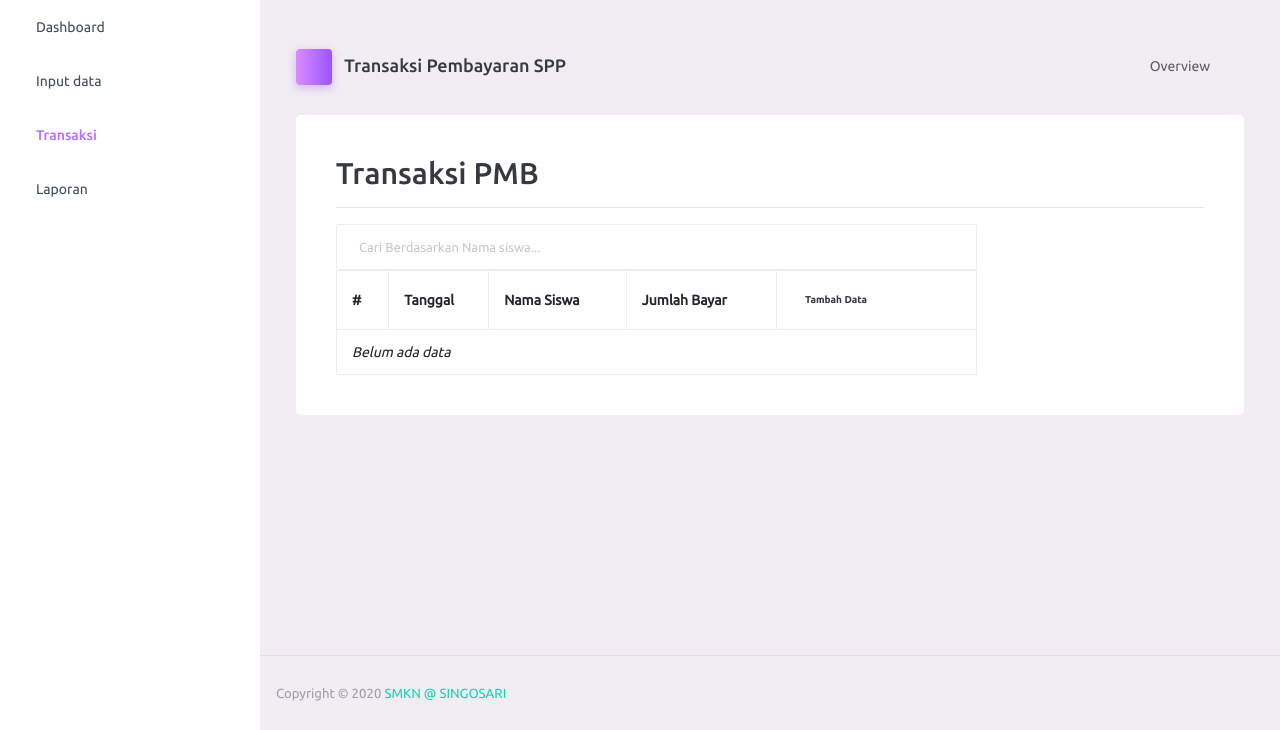
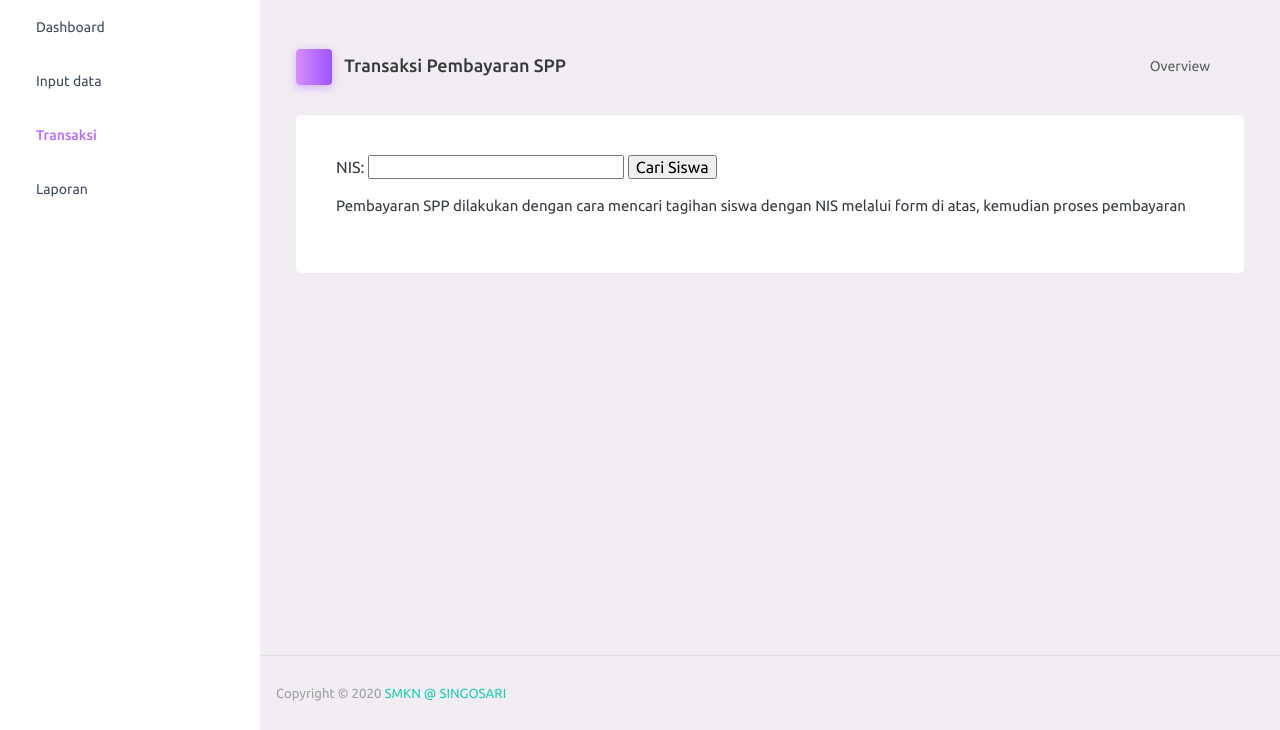
Before and after one commit to dimas-aja/lu, a PHP site: page /admin/transaksi.php in a window 1280 px wide. Shown: the part 70-800 px from the top of the page. Run offline with PHP 8.4, Linux system fonts and the light colour scheme; a user stored in the database is signed in; data that the repository does not hold is empty; some web fonts are replaced.

Commit message:
database e koneks

```diff
--- a/admin/transaksi.php
+++ b/admin/transaksi.php
@@ -1,6 +1,6 @@
 
       <?php
-      include 'koneks.php';
+
 include '_navbar.php';
  ?>
 
@@ -28,101 +28,50 @@ include '_navbar.php';
   <div class="col-13" >
    <div class="card">
     <div class="card-body">
-       <?php
+       <form method="get" action="">
+  NIS: <input type="text" name="nisn" />
+  <input type="submit" name="cari" value="Cari Siswa" />
+</form>
 
-        include 'koneksi.php';
+<?php
+include 'koneks.php';
+
+if(isset($_GET['nisn']) && $_GET['nisn']!=''){
+  $sqlSiswa = mysqli_query($konek, "SELECT siswa.*,pembayaran .* FROM siswa,pembayaran");
+  $ds=mysqli_fetch_array($sqlSiswa);
+  $nisn = $ds['nisn'];
+?>
+
+<h3>Biodata Siswa</h3>
+<table>
+    <tr>
+    <td>Tahun Ajaran</td>
+    <td>:</td>
+    <td><?php echo $ds['nisn']; ?></td>
+  </tr>
+  <tr>
+    <td>NIS</td>
+    <td>:</td>
+    <td><?php echo $ds['nis']; ?></td>
+  </tr>
+  <tr>
+    <td>Nama Siswa</td>
+    <td>:</td>
+    <td><?php echo $ds['nama']; ?></td>
+  </tr>
+  <tr>
+    <td>Kelas</td>
+    <td>:</td>
+    <td><?php echo $ds['id_kelas']; ?></td>
+  </tr>
+
+</table>
 
 
+<?php
+}
+?>
 
-     $sql = mysql_query("SELECT * FROM pembayaran ORDER BY nisn DESC");
-
-    echo '<h2>Transaksi PMB</h2><hr>';
-
-      echo '<div class="row">';
-
-    echo '<div class="col-md-9"><table class="table table-bordered" id="tampil">';
-
-     echo '<input type="text" id="search" class="form-control" placeholder="Cari Berdasarkan Nama siswa...">';
-
-    echo '<tr class="info"><th>#</th><th width="100">Tanggal</th><th>Nama Siswa</th><th>Jumlah Bayar</th>';
-
-    echo '<th width="200"><a href="./admin.php?hlm=bayar_pmb&sub=pmb&aksi=baru" class="btn btn-default btn-xs">Tambah Data</a></th></tr>';
-
-
-
-if (isset($_POST['search'])) {
-
-  require_once 'koneksi.php';
-
-  $no = 1;
-
-  $search = $_POST['search'];
-
-  $sql=mysql_query("SELECT pembayaran.nis, pembayaran.tgl_bayar, sum(pembayaran.jumlah) as total from pembayaran WHERE pembayaran.nis group by pembayaran.nis ASC");
-
-      $noo = 1;
-
-      $bb=0;
-
-      while(list($nis,$tgl_bayar,$total) = mysql_fetch_array($sql)){
-
-        echo '<tr><td>'.$noo.'</td>';
-
-        echo '<td>'.$nis.'</td>';
-
-        $qprodi = mysql_query("SELECT nama FROM siswa WHERE siswa.nis = '$nis' nama LIKE '%".$search."%' ");
-
-        list($nama) = mysql_fetch_array($qprodi);
-
-        echo '<td>'.$nama.'</td>';
-
-        echo '<td>'.date('d M Y', strtotime($tgl_bayar)).'</td>';
-
-        echo '<td align=right>'.number_format($total).'</td>';
-
-        echo '</tr>';
-
-        $noo++;
-
-      }
-
-
-
-      $sqll = mysql_query("SELECT SUM(jumlah) AS BAYAR FROM pembayaran");
-
-      while($db=mysql_fetch_array($sqll)){
-
-      $bb = $db['BAYAR'];
-
-      $cc=number_format($bb);
-
-
-
-    }
-
-
-
-      echo "<tr><td></td><td><b>JUMLAH</b></td><td></td><td></td><td align=right><b>$cc</b></td></tr>";
-
-    } else {
-
-      echo '<tr><td colspan="5"><em>Belum ada data</em></td></tr>';
-
-    }
-
-
-
-
-
-
-
-
-    echo '</table></div></div>';
-
-  ?>
-
-          </div>
-          </div></div></div>
-          <!-- content-wrapper ends -->
-          <!-- partial:partials/_footer.html -->
-        <?php include '_footer.php' ?>
+<p>Pembayaran SPP dilakukan dengan cara mencari tagihan siswa dengan NIS melalui form di atas, kemudian proses pembayaran</p>
+</div></div></div></div>
+<?php include "_footer.php" ?>
```
